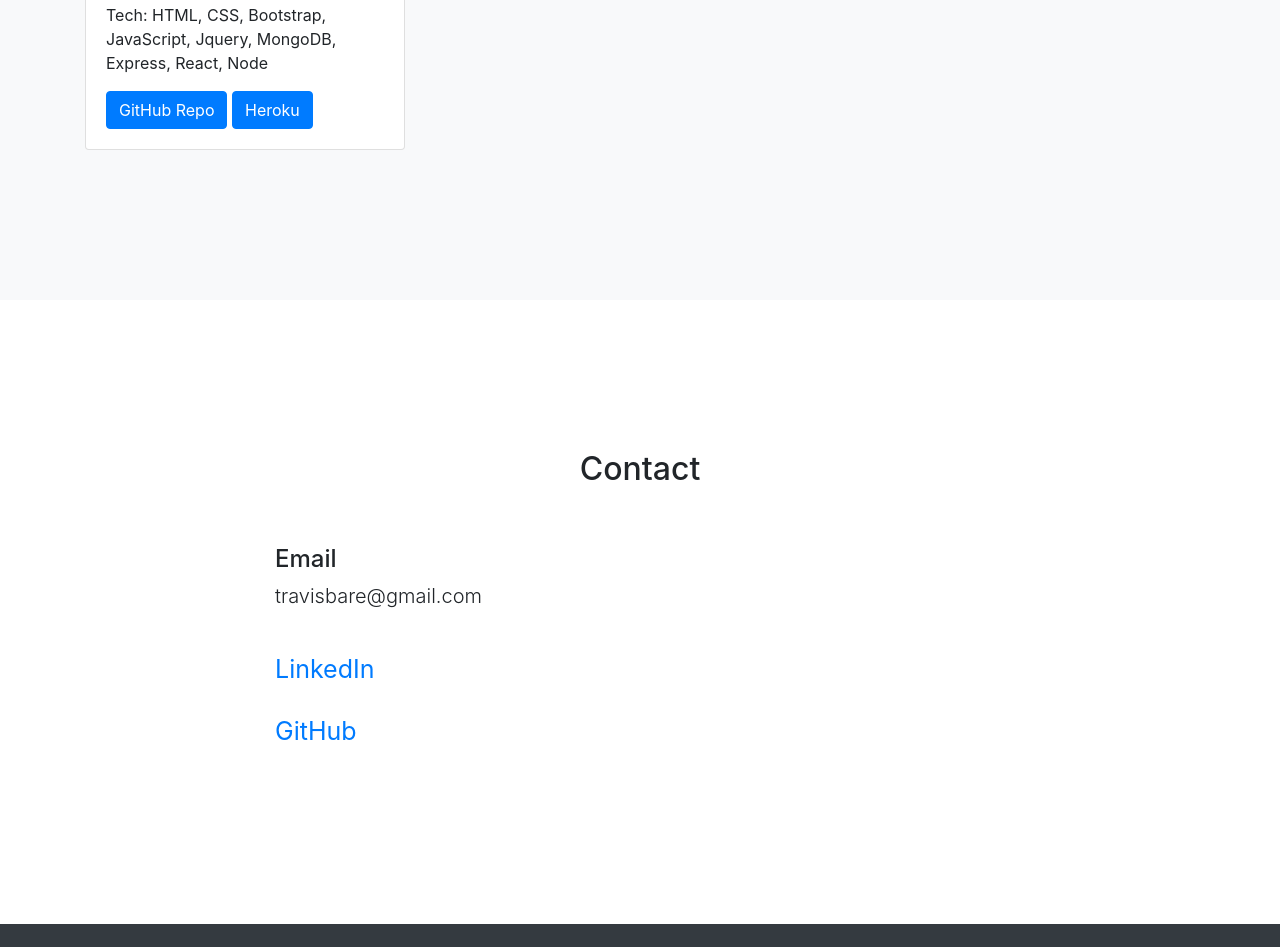
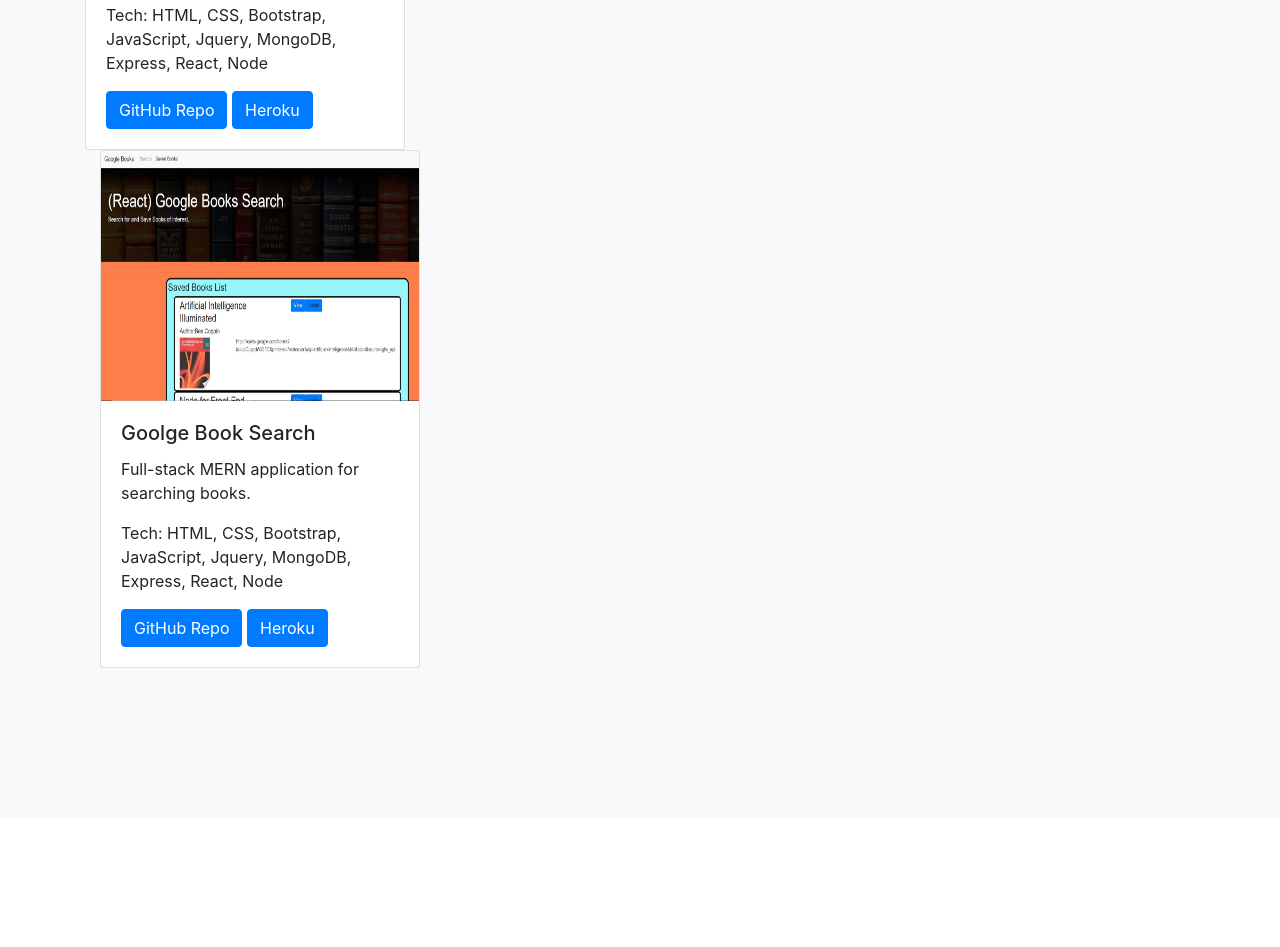
Before and after one commit to ronaldtbare/Portfolio, a website with bundled scripts: page index.html in a window 1280 px wide. Shown: the part 3208-4155 px from the top of the page. Built offline with nearby package versions, Linux system fonts and the light colour scheme.

Commit message:
Update index.html test new card

```diff
--- a/index.html
+++ b/index.html
@@ -193,6 +193,18 @@
                   <a href="https://travisbarebooksearch.herokuapp.com" class="btn btn-primary" target=_blank>Heroku</a>
                 </div>
               </div>
+
+              <div class="col-md-4">
+              <div class="card" style="width: 20rem;">
+                <img src="./images/booksearch.jpg" class="card-img-top" alt="book search pic" height="250">
+                <div class="card-body">
+                  <h5 class="card-title">Goolge Book Search</h5>
+                  <p class="card-text">Full-stack MERN application for searching books.</p>
+                  <p class="card-text">Tech: HTML, CSS, Bootstrap, JavaScript, Jquery, MongoDB, Express, React, Node</p>
+                  <a href="https://github.com/ronaldtbare/booksearch" class="btn btn-primary" target=_blank>GitHub Repo</a>
+                  <a href="https://travisbarebooksearch.herokuapp.com" class="btn btn-primary" target=_blank>Heroku</a>
+                </div>
+              </div>
             </div>
 
       </div>
```
